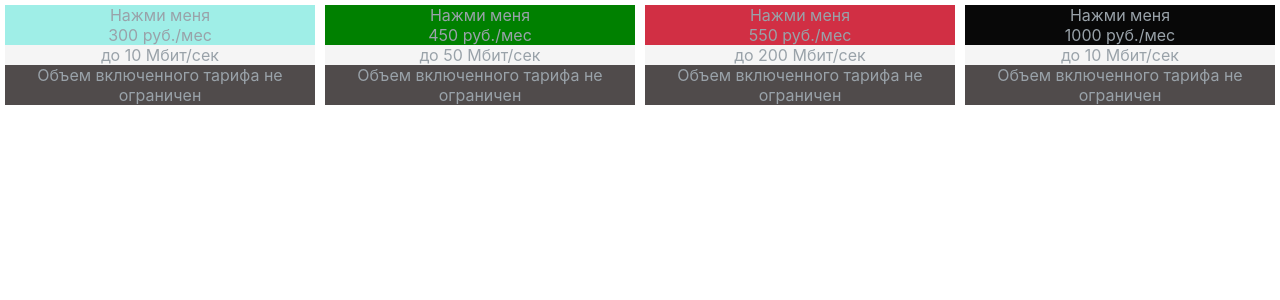
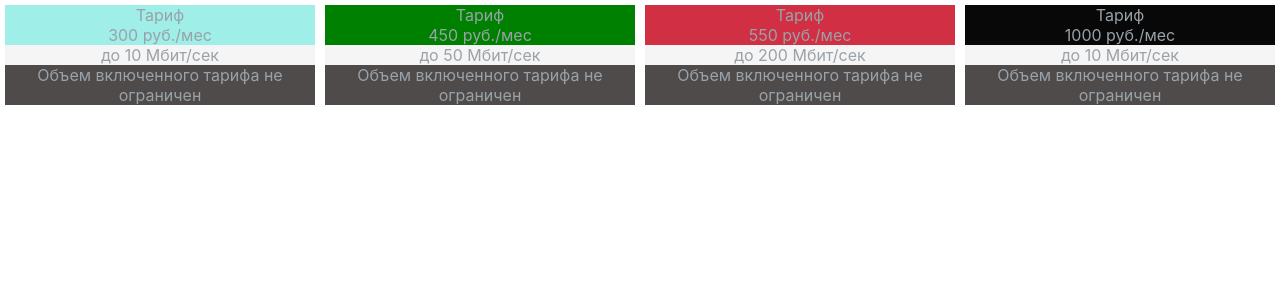
Before and after one commit to galya-cmd/tarifs, a React (Create React App) app: page / in a window 1280 px wide. Shown: the top 300 px of the page. Built offline with nearby package versions, Linux system fonts and the light colour scheme.

Commit message:
тариф выбран

```diff
--- a/src/components/Tarif.jsx
+++ b/src/components/Tarif.jsx
@@ -19,7 +19,7 @@ class Tarif extends React.Component {
 
       <div className="cart" id='cart' onClick={this.makeSelected} >
 
-        <div {...props} id ='out'style={{ backgroundColor: color }}>{this.state.name ? "Нажата" : "Нажми меня"}</div>
+        <div {...props} id ='out'style={{ backgroundColor: color }}>{this.state.name ? "Выбран" : "Тариф"}</div>
         <div  {...props} style={{ backgroundColor: color }}>{price}</div>
         <div {...props} style={{ backgroundColor: '#F5F5F5' }}>{speed}</div>
         <div {...props} style={{ backgroundColor: '#504b4b' }}>{text}</div>
```
